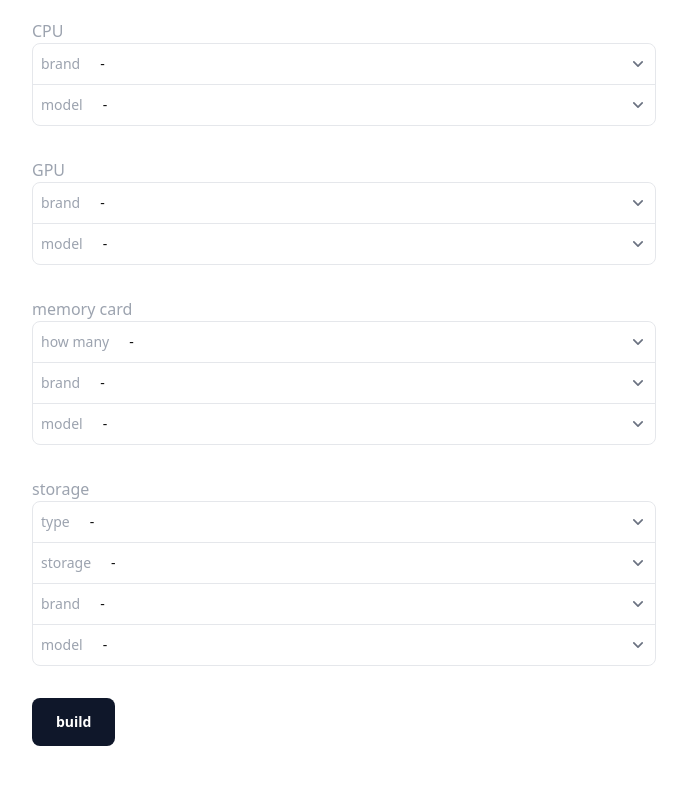
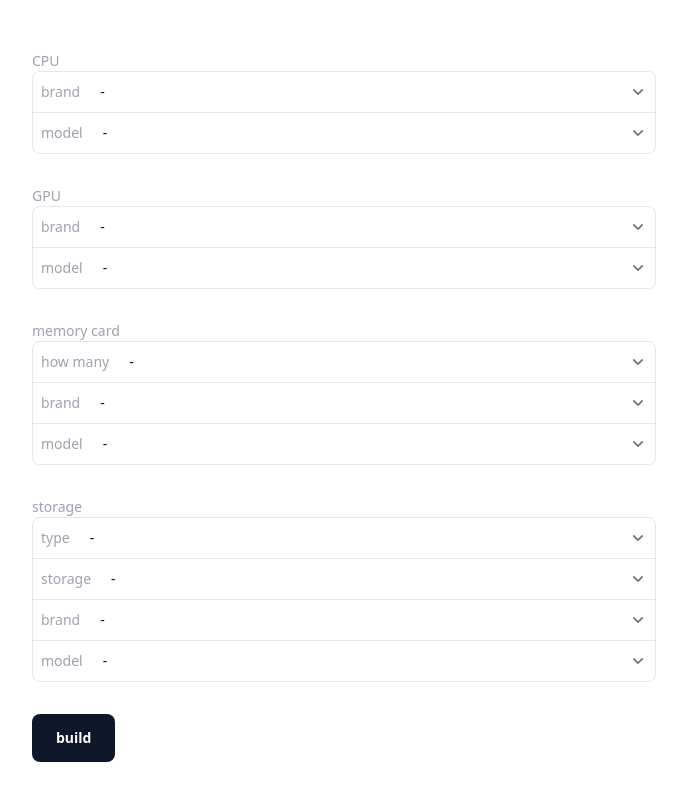
Before and after one commit to daxchx/computer-builder, a website built with Vite: page index.html in a window 1280 px wide. Shown: the part 113-914 px from the top of the page, without its empty margins (296-983 px from the left). Built offline with nearby package versions, Linux system fonts and the light colour scheme; no server answers.

Commit message:
Add tweak style

```diff
--- a/index.html
+++ b/index.html
@@ -7,8 +7,13 @@
   </head>
   <body class="max-w-2xl mx-auto">
     <h1 class="mt-10 mx-6 text-slate-900 font-extrabold text-4xl sm:text-5xl lg:text-6xl tracking-tight text-center">Computer Builder</h1>
+    <div class="relative mt-8">
+      <div class="w-6 h-full bg-gradient-to-r from-white to-transparent absolute left-0"></div>
+      <div class="w-6 h-full bg-gradient-to-l from-white to-transparent absolute right-0"></div>
+      <div id="computer" class="flex gap-x-4 px-6 overflow-x-scroll"></div>
+    </div>
     <div class="mt-8">
-      <h2 class="mx-6 text-md text-gray-400">CPU</h2>
+      <h2 class="mx-6 text-sm text-gray-400">CPU</h2>
       <div class="mx-6 border border-gray-200 rounded-lg overflow-hidden">
         <div class="flex items-center border-b border-gray-200">
           <label for="cpu-brand" class="flex items-center px-2 h-10 text-sm text-gray-400">brand</label>
@@ -25,7 +30,7 @@
       </div>
     </div>
     <div class="mt-8">
-      <h2 class="mx-6 text-md text-gray-400">GPU</h2>
+      <h2 class="mx-6 text-sm text-gray-400">GPU</h2>
       <div class="mx-6 border border-gray-200 rounded-lg overflow-hidden">
         <div class="flex items-center border-b border-gray-200">
           <label for="gpu-brand" class="flex items-center px-2 h-10 text-sm text-gray-400">brand</label>
@@ -42,7 +47,7 @@
       </div>
     </div>
     <div class="mt-8">
-      <h2 class="mx-6 text-md text-gray-400">memory card</h2>
+      <h2 class="mx-6 text-sm text-gray-400">memory card</h2>
       <div class="mx-6 border border-gray-200 rounded-lg overflow-hidden">
         <div class="flex items-center border-b border-gray-200">
           <label for="ram-num" class="flex items-center px-2 h-10 text-sm text-gray-400">how many</label>
@@ -65,7 +70,7 @@
       </div>
     </div>
     <div class="mt-8">
-      <h2 class="mx-6 text-md text-gray-400">storage</h2>
+      <h2 class="mx-6 text-sm text-gray-400">storage</h2>
       <div class="mx-6 border border-gray-200 rounded-lg overflow-hidden">
         <div class="flex items-center border-b border-gray-200">
           <label for="storage-type" class="flex items-center px-2 h-10 text-sm text-gray-400">type</label>
@@ -103,7 +108,6 @@
         build
       </button>
     </div>
-    <div id="computer"></div>
     <script type="module" src="/src/main.ts"></script>
   </body>
 </html>
```
